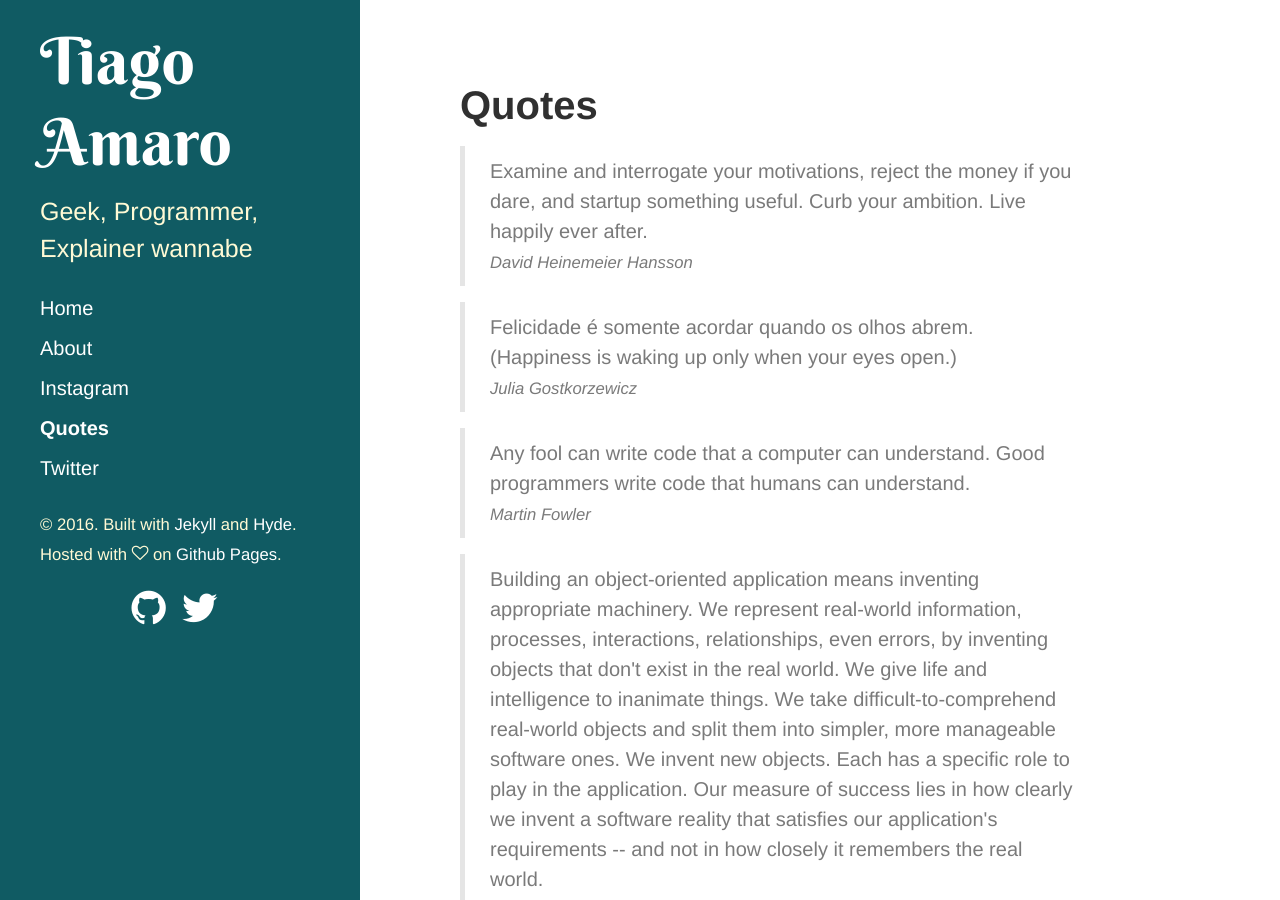
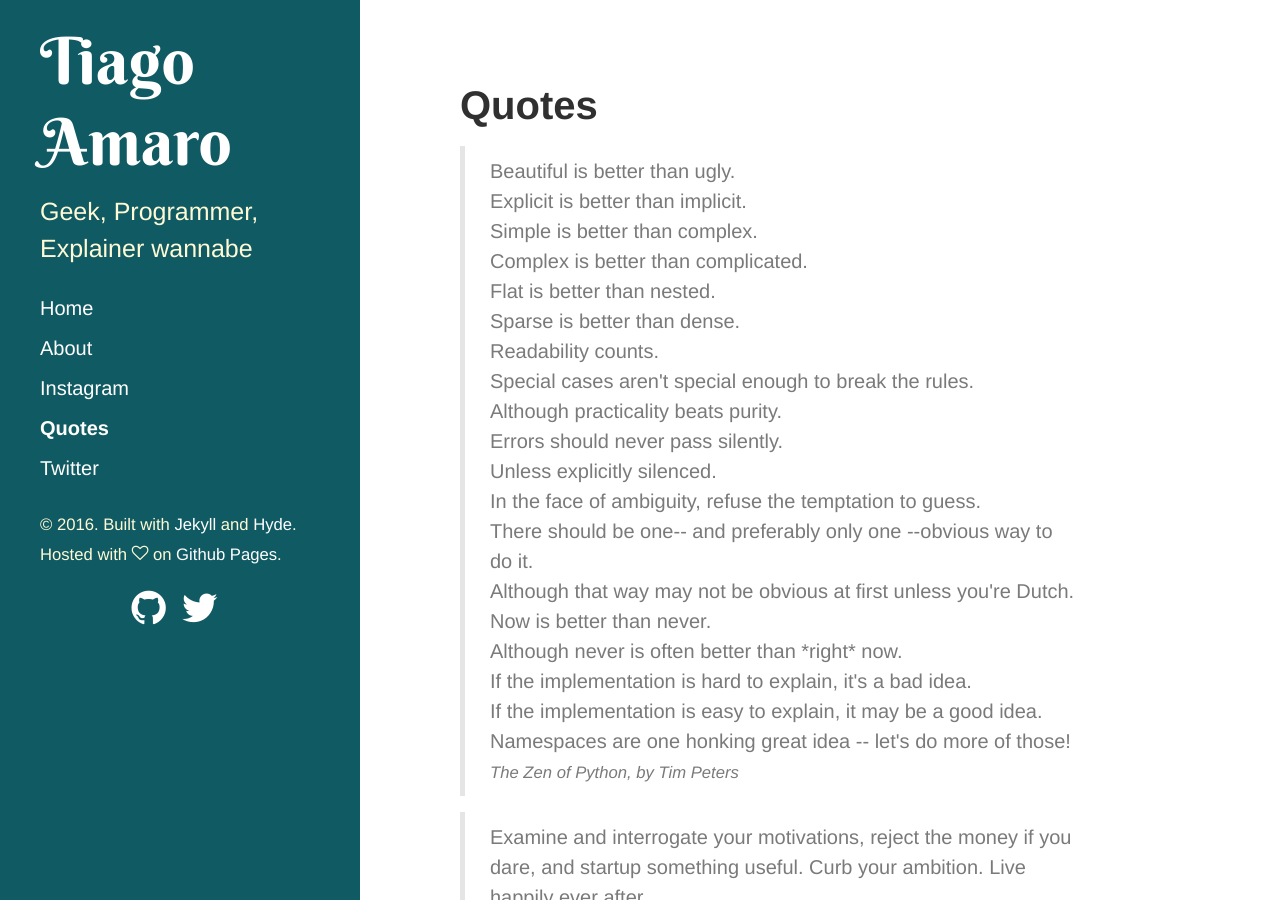
Before and after one commit to tiagoamaro/tiagoamaro.com.br_jekyll, a Jekyll site: the page built from quotes.html, in a window 1280 px wide and 900 px high. Built offline with Jekyll 4.4.1, drawn with Linux system fonts in a browser that asks for light colours; some web fonts are replaced; Markdown is read by kramdown in place of the engine named in the settings.

Commit message:
add zen of python to quotes page

```diff
--- a/quotes.html
+++ b/quotes.html
@@ -2,6 +2,32 @@
 layout: page
 title: Quotes
 ---
+
+<div class="quotation">
+    <blockquote>
+        Beautiful is better than ugly.<br/>
+        Explicit is better than implicit.<br/>
+        Simple is better than complex.<br/>
+        Complex is better than complicated.<br/>
+        Flat is better than nested.<br/>
+        Sparse is better than dense.<br/>
+        Readability counts.<br/>
+        Special cases aren't special enough to break the rules.<br/>
+        Although practicality beats purity.<br/>
+        Errors should never pass silently.<br/>
+        Unless explicitly silenced.<br/>
+        In the face of ambiguity, refuse the temptation to guess.<br/>
+        There should be one-- and preferably only one --obvious way to do it.<br/>
+        Although that way may not be obvious at first unless you're Dutch.<br/>
+        Now is better than never.<br/>
+        Although never is often better than *right* now.<br/>
+        If the implementation is hard to explain, it's a bad idea.<br/>
+        If the implementation is easy to explain, it may be a good idea.<br/>
+        Namespaces are one honking great idea -- let's do more of those!<br/>
+        <small><cite>The Zen of Python, by Tim Peters</cite></small>
+    </blockquote>
+</div>
+
 
 <div class="quotation">
     <blockquote>
```
